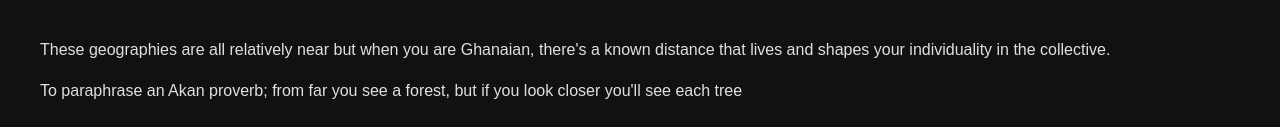
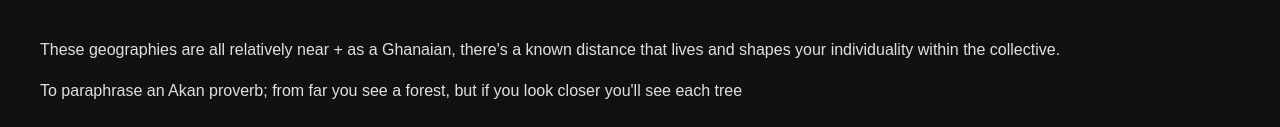
Before and after one commit to DQo0o/DQo0o.github.io, a plain HTML site: page index.html in a window 1280 px wide. Shown: the part 836-963 px from the top of the page. Drawn offline with Linux system fonts and the light colour scheme.

Commit message:
Update index.html
mhmmmm

```diff
--- a/index.html
+++ b/index.html
@@ -155,7 +155,7 @@
             </div>
 
             <div class="content-section">
-                <p>These geographies are all relatively near but when you are Ghanaian, there's a known distance that lives and shapes your individuality in the collective.</p>
+                <p>These geographies are all relatively near + as a Ghanaian, there's a known distance that lives and shapes your individuality within the collective.</p>
                 <p>To paraphrase an Akan proverb; from far you see a forest, but if you look closer you'll see each tree </p>
                 <br> *gradual *multi-instrumentalist </p>
                 <br> Somewhere through describing concepts and experience outside of the lab environment- </p>
```
